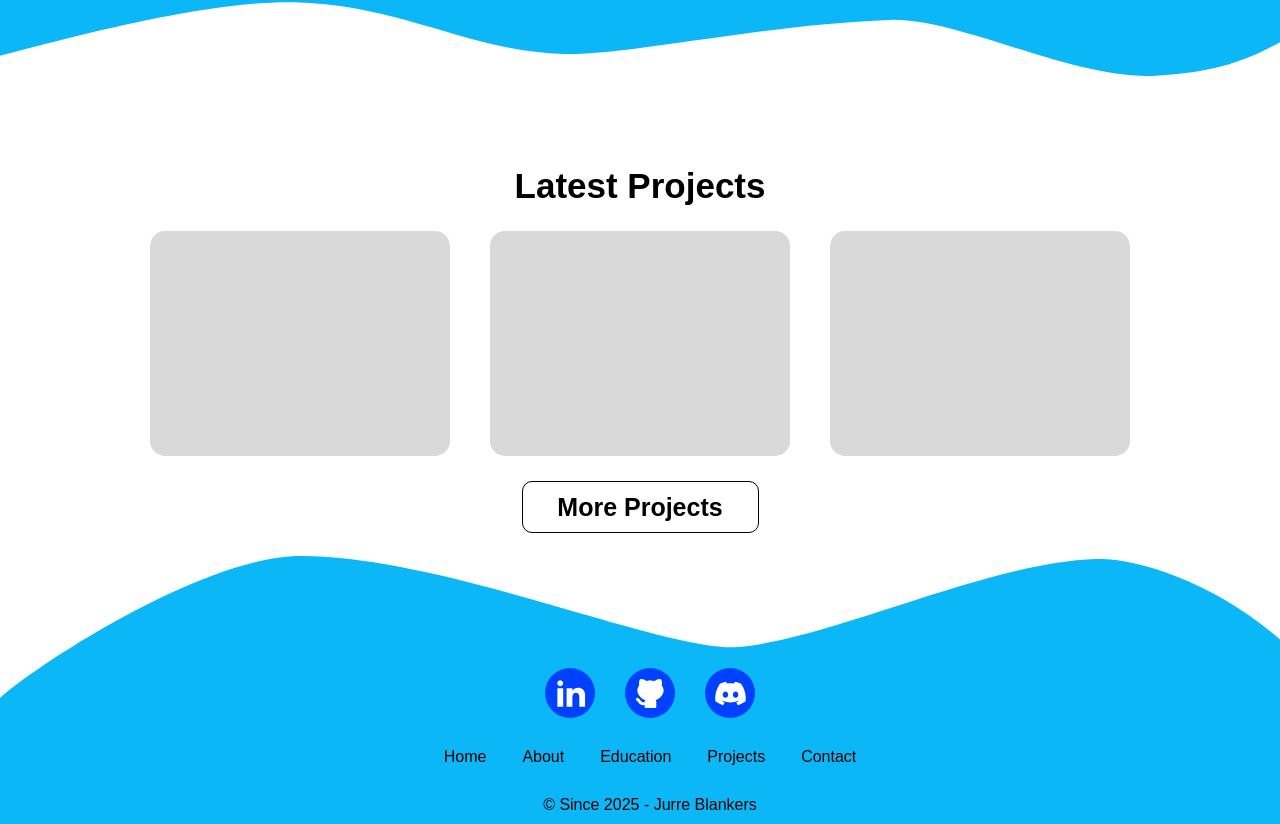
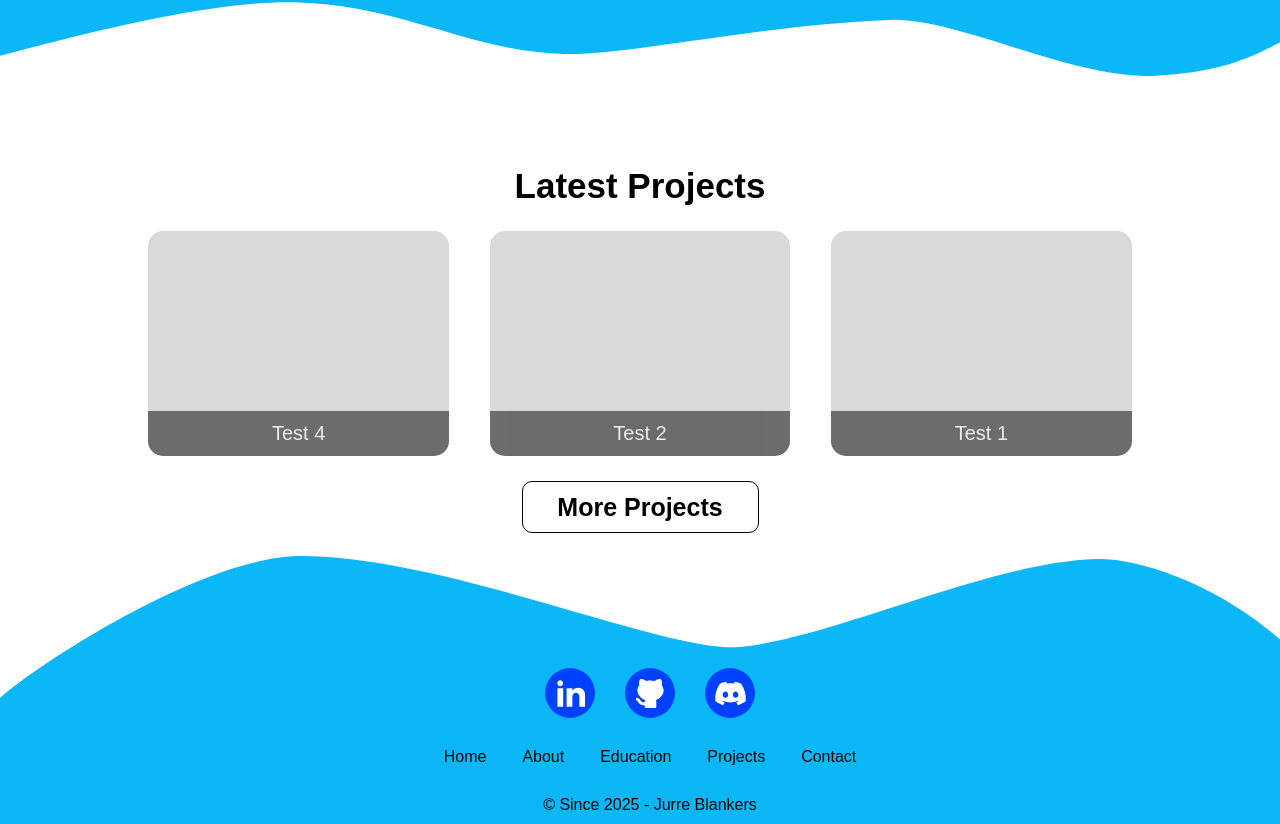
Before and after one commit to chevyje/Portfolio, a React (Vite) app in the folder portfolio/: page / in a window 1280 px wide. Shown: the part 1903-2727 px from the top of the page. Built offline with nearby package versions, Linux system fonts and the light colour scheme.

Commit message:
added project name to devices that has no hover.

```diff
--- a/portfolio/src/pages/landingPage.module.css
+++ b/portfolio/src/pages/landingPage.module.css
@@ -169,29 +169,11 @@
     margin: 8px 0;
 }
 
-.educationBackgroundTop svg{
-    width: 100vw;
-    height: auto;
-    z-index: -1;
-    position: relative;
-    bottom: -10px;
-    left: 0;
-    display: none;
-}
-
-.educationBackgroundBottom svg{
-    position: relative;
-    top: -5px;
-    left: 0;
-    width: 100vw;
-    z-index: -1;
-    overflow: hidden;
-    display: none;
-}
-
 .projectContainer {
+    width: 80vw;
     display: flex;
     justify-content: center;
+    align-items: center;
     margin: 15px
 }
 
@@ -510,3 +492,13 @@
         height: 62vh;
     }
 }
+@media (hover: none){
+    .projectInfo{
+        display: flex;
+        background-color: black;
+        opacity: 0.5;
+        height: 20%;
+        bottom: 0;
+        top: auto;
+    }
+}
--- a/portfolio/src/pages/landingPage.tsx
+++ b/portfolio/src/pages/landingPage.tsx
@@ -7,10 +7,12 @@ import lang from "../lang/en.json";
 import { NavLink } from "react-router-dom";
 import { useLocation } from "react-router-dom";
 import { useEffect } from "react";
+import { useNavigate } from "react-router";
 
 function LandingPage() {
     const latestProjects = [...lang.projectsObjects].sort((a, b) => parseDate(b.date).getTime() - parseDate(a.date).getTime()).slice(0,3);
     const { hash } = useLocation();
+    let navigate = useNavigate();
 
     useEffect(() => {
         if (hash) {
@@ -95,7 +97,7 @@ function LandingPage() {
                     <h2>{lang.latestProjects}</h2>
                     <div className={Style.projectContainer}>
                         {latestProjects.map((project, index) => (
-                            <div className={Style.project} key={index}>
+                            <div className={Style.project} key={index} onClick={() => navigate(`/project/${project.id}`)}>
                                 <div className={Style.projectImage}></div>
                                 <div className={Style.projectInfo}>{project.title}</div>
                             </div>
--- a/portfolio/src/pages/projectsPage.module.css
+++ b/portfolio/src/pages/projectsPage.module.css
@@ -1,5 +1,5 @@
 .projectContainer {
-    width: 80vw;
+    width: 90vw;
     display: flex;
     justify-content: center;
     flex-wrap: wrap;
@@ -41,3 +41,14 @@
     background-color: black;
     opacity: 0.5;
 }
+
+@media (hover: none){
+    .projectInfo{
+        display: flex;
+        background-color: black;
+        opacity: 0.5;
+        height: 20%;
+        bottom: 0;
+        top: auto;
+    }
+}
```
